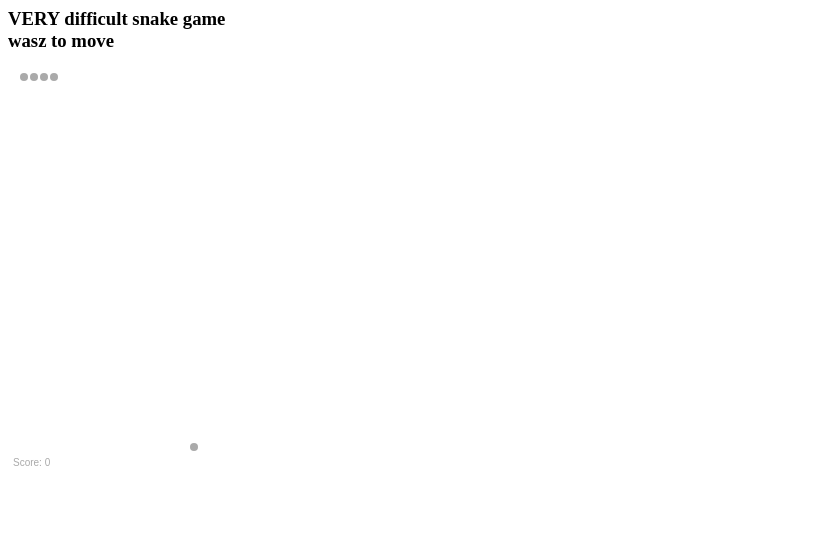
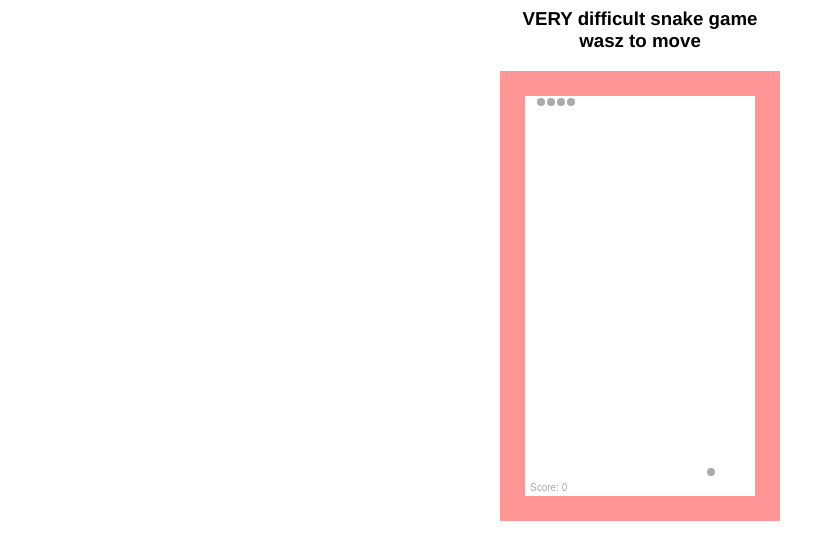
Before and after one commit to NanashiTheNameless/EvilSnake, a plain HTML site: page index.html in a window 1280 px wide. Shown: the whole page, without its empty margins (0-835 px from the left). Drawn offline with Linux system fonts and the light colour scheme.

Commit message:
Update index.html

```diff
--- a/index.html
+++ b/index.html
@@ -1,7 +1,8 @@
 <h3>VERY difficult snake game <br>wasz to move</h3>
 <canvas id="stage" height="400" width="230"></canvas>
-<head>
-  <link rel="stylesheet" href="styles.css">
-</head>
+<style>
+body {text-align:center; font-family: helvetica;}
+canvas {border: 25px solid rgb(1000, 149, 149);}
+</style>
 <script src="script.js">
 </script>
```
